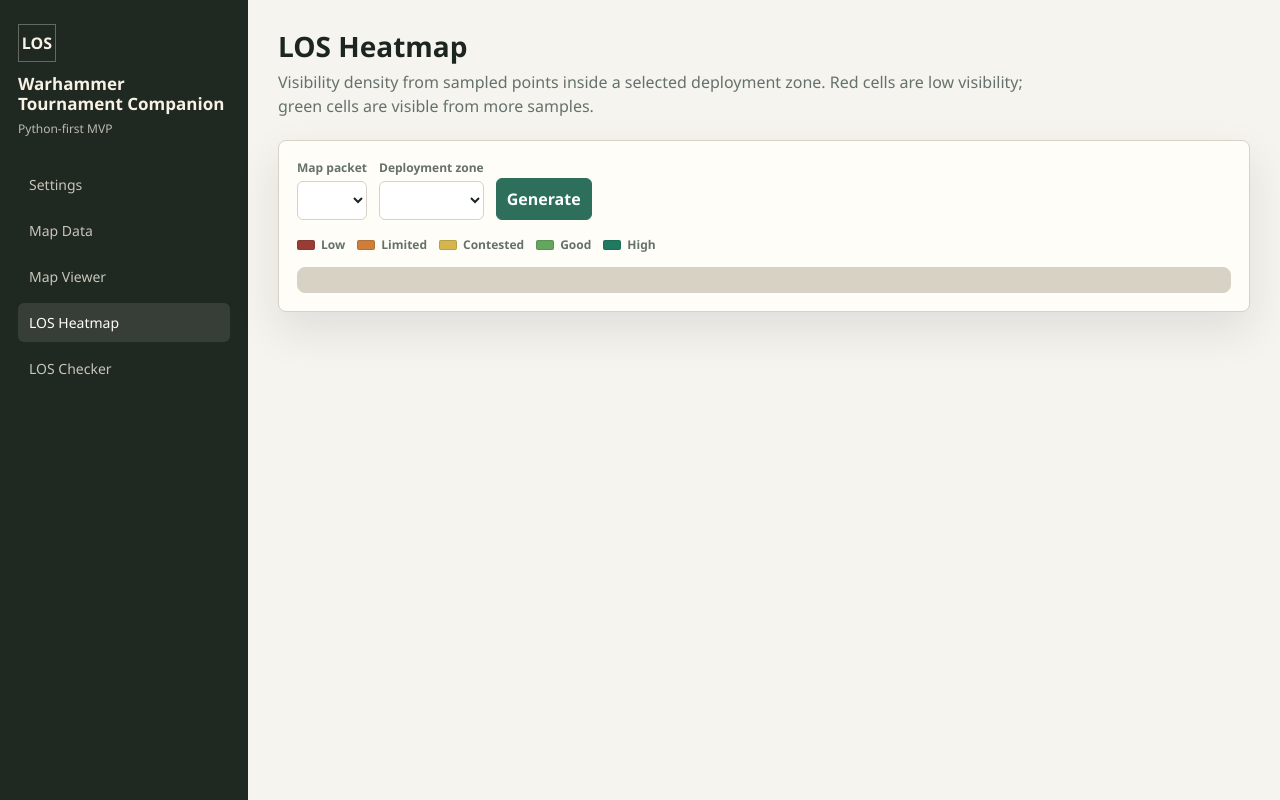
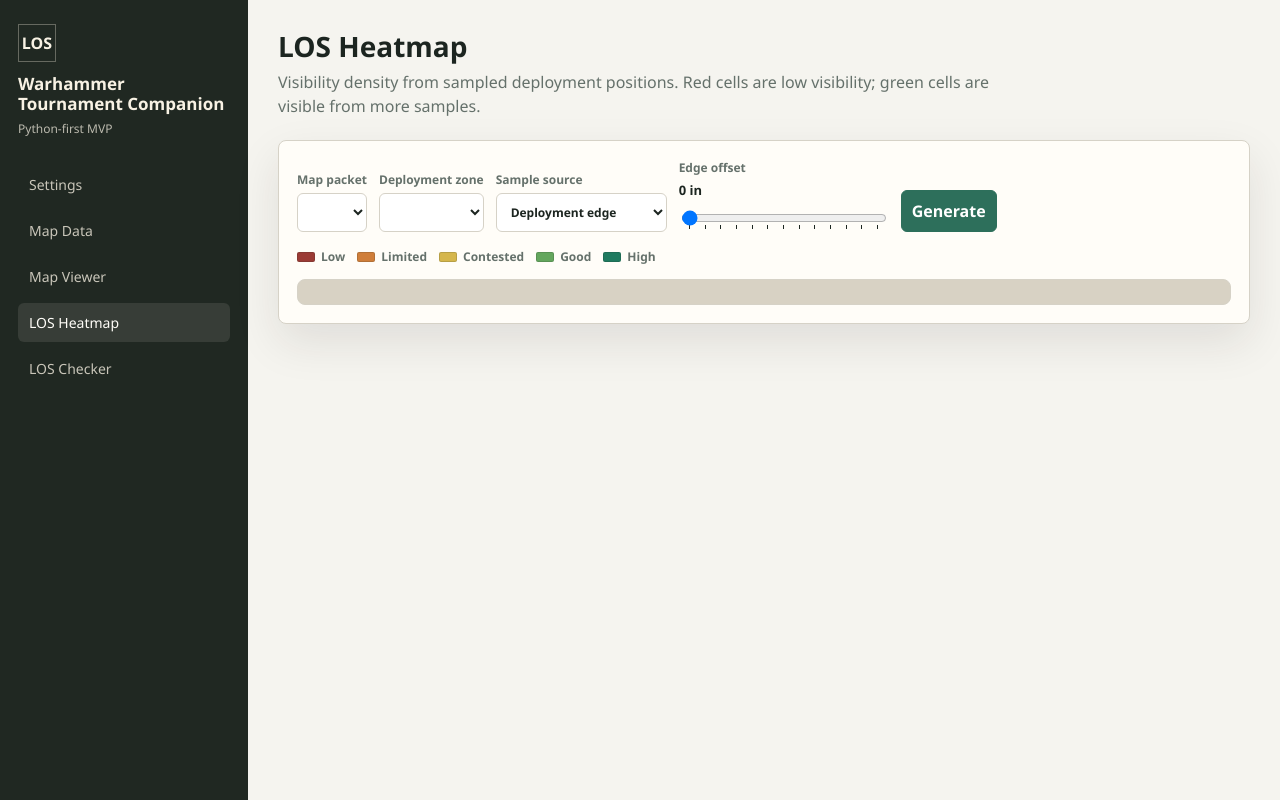
Before and after one commit to kraken-yoba/wh40k-los-analyzer, a FastAPI app: page /heatmap in a window 1280 px wide. Run offline with FastAPI, Linux system fonts and the light colour scheme; lists and menus that the app fills with data are empty.

Commit message:
Add deployment edge heatmaps

```diff
--- a/src/warhammer_companion/web/server.py
+++ b/src/warhammer_companion/web/server.py
@@ -16,6 +16,7 @@ from warhammer_companion.ingestion.pipeline import current_pipeline_status
 from warhammer_companion.ingestion.sources import OFFICIAL_SOURCES
 from warhammer_companion.los.geometry import (
     clamp_base_center,
+    heatmap_visibility_polygons_from_deployment_edge,
     heatmap_visibility_polygons_from_deployment_zone,
     visibility_polygon_from_base,
     visibility_rays_from_base,
@@ -33,9 +34,21 @@ repository = FileBackedMapRepository(ingestion_paths.map_packets_dir, fallback=S
 
 
 @lru_cache(maxsize=32)
-def _cached_heatmap_svg(packet_id: str, zone_id: str) -> str:
+def _cached_heatmap_svg(
+    packet_id: str,
+    zone_id: str,
+    source: str,
+    offset_inches: int,
+) -> str:
     packet = repository.get_packet(packet_id)
-    polygons = heatmap_visibility_polygons_from_deployment_zone(packet, zone_id)
+    if source == "interior":
+        polygons = heatmap_visibility_polygons_from_deployment_zone(packet, zone_id)
+    else:
+        polygons = heatmap_visibility_polygons_from_deployment_edge(
+            packet,
+            zone_id,
+            offset_inches=offset_inches,
+        )
     return render_map_svg(packet, heatmap_polygons=polygons)
 
 
@@ -122,9 +135,15 @@ def viewer(request: Request, packet_id: str | None = None) -> HTMLResponse:
 
 @app.get("/heatmap", response_class=HTMLResponse)
 def heatmap(
-    request: Request, packet_id: str | None = None, zone_id: str = "attacker"
+    request: Request,
+    packet_id: str | None = None,
+    zone_id: str = "attacker",
+    source: str = "edge",
+    offset_inches: int = 0,
 ) -> HTMLResponse:
     packet = repository.get_packet(packet_id) if packet_id else repository.default_packet()
+    heatmap_source = source if source in {"edge", "interior"} else "edge"
+    clamped_offset = min(max(offset_inches, 0), 12)
     return templates.TemplateResponse(
         request,
         "heatmap.html",
@@ -133,7 +152,15 @@ def heatmap(
             "packet": packet,
             "packets": repository.list_packets(),
             "selected_zone_id": zone_id,
-            "map_svg": _cached_heatmap_svg(packet.id, zone_id),
+            "selected_source": heatmap_source,
+            "selected_offset_inches": clamped_offset,
+            "offset_options": list(range(0, 13)),
+            "map_svg": _cached_heatmap_svg(
+                packet.id,
+                zone_id,
+                heatmap_source,
+                clamped_offset,
+            ),
         },
     )
 
--- a/src/warhammer_companion/web/static/style.css
+++ b/src/warhammer_companion/web/static/style.css
@@ -142,6 +142,20 @@ button {
   background: #fff;
   color: var(--ink);
   padding: 9px 10px;
+}
+
+input[type="range"] {
+  min-width: 180px;
+  padding: 0;
+}
+
+.range-label {
+  min-width: 210px;
+}
+
+.range-value {
+  color: var(--ink);
+  font-size: 13px;
 }
 
 button,
--- a/src/warhammer_companion/web/templates/heatmap.html
+++ b/src/warhammer_companion/web/templates/heatmap.html
@@ -4,7 +4,10 @@
 <header class="page-header">
   <div>
     <h1>LOS Heatmap</h1>
-    <p class="lede">Visibility density from sampled points inside a selected deployment zone. Red cells are low visibility; green cells are visible from more samples.</p>
+    <p class="lede">
+      Visibility density from sampled deployment positions. Red cells are low
+      visibility; green cells are visible from more samples.
+    </p>
   </div>
 </header>
 
@@ -26,6 +29,36 @@
         {% endfor %}
       </select>
     </label>
+    <label>
+      Sample source
+      <select name="source">
+        <option value="edge" {{ "selected" if selected_source == "edge" else "" }}>
+          Deployment edge
+        </option>
+        <option value="interior" {{ "selected" if selected_source == "interior" else "" }}>
+          Full deployment zone
+        </option>
+      </select>
+    </label>
+    <label class="range-label">
+      Edge offset
+      <span class="range-value">{{ selected_offset_inches }} in</span>
+      <input
+        name="offset_inches"
+        type="range"
+        min="0"
+        max="12"
+        step="1"
+        value="{{ selected_offset_inches }}"
+        list="offset-markers"
+        {{ "disabled" if selected_source == "interior" else "" }}
+      >
+      <datalist id="offset-markers">
+        {% for value in offset_options %}
+        <option value="{{ value }}"></option>
+        {% endfor %}
+      </datalist>
+    </label>
     <button type="submit">Generate</button>
   </form>
   <div class="heatmap-legend" aria-label="Heatmap color legend">
```
Also changed, not shown: src/warhammer_companion/los/geometry.py (+100 -1 lines), tests/test_los_geometry.py (+53 -0 lines), tests/test_web_server.py (+22 -0 lines).
